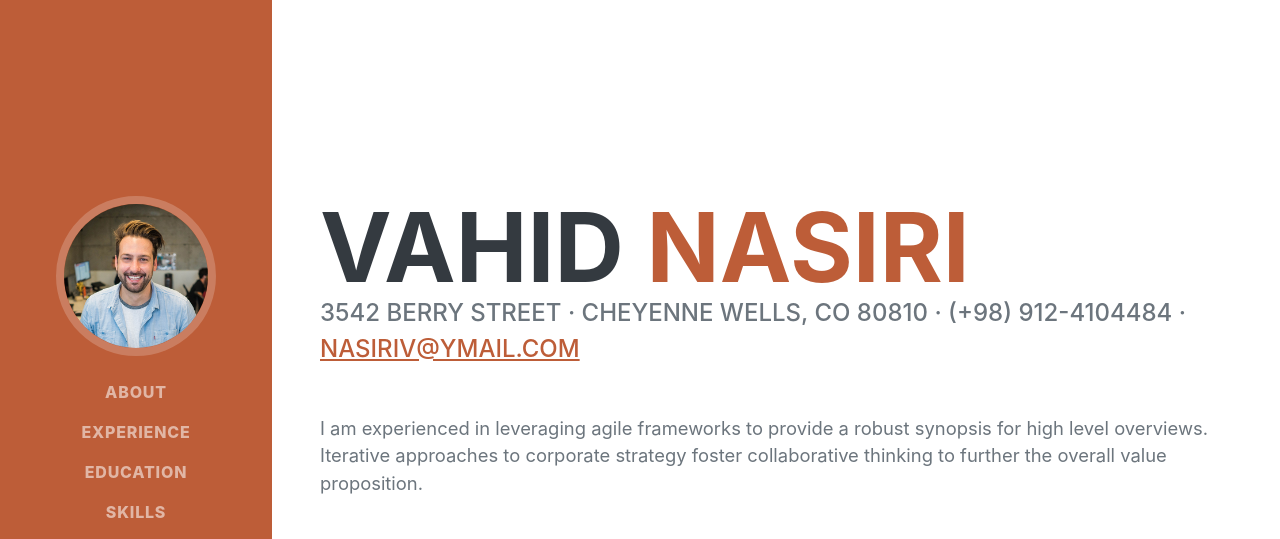
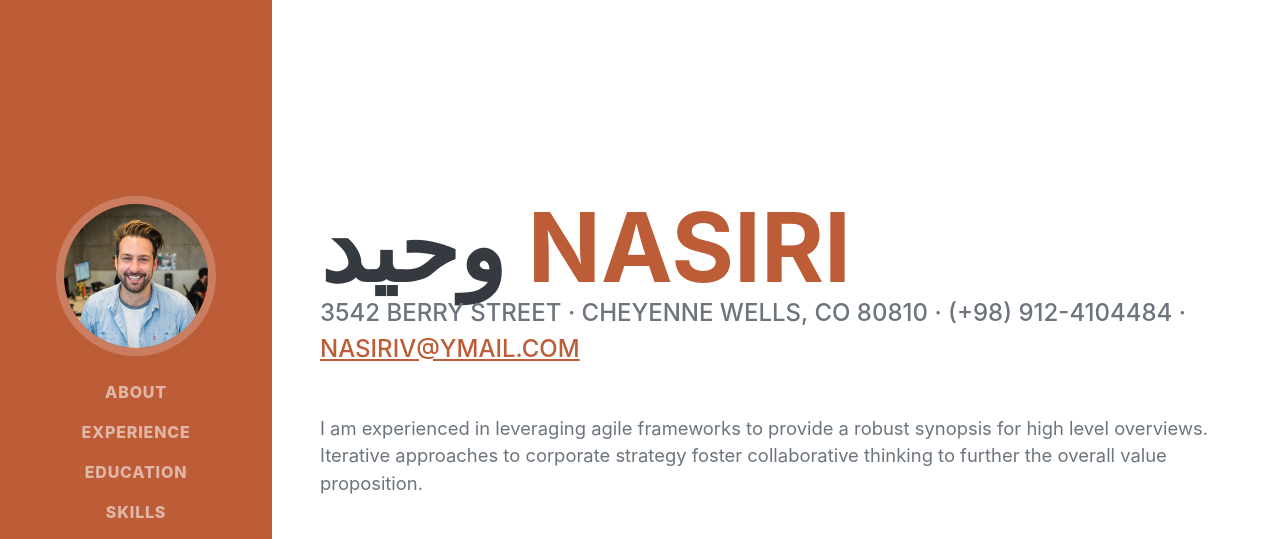
Before and after one commit to nasiriv/cv, a plain HTML site: page index.html in a window 1280 px wide. Shown: the top 539 px of the page. Drawn offline with nearby package versions, Linux system fonts and the light colour scheme; a web font is replaced by a local one.

Commit message:
Update index.html

```diff
--- a/index.html
+++ b/index.html
@@ -40,7 +40,7 @@
             <section class="resume-section" id="about">
                 <div class="resume-section-content">
                     <h1 class="mb-0">
-                       Vahid
+                       وحید
                         <span class="text-primary">Nasiri</span>
                     </h1>
                     <div class="subheading mb-5">
```
